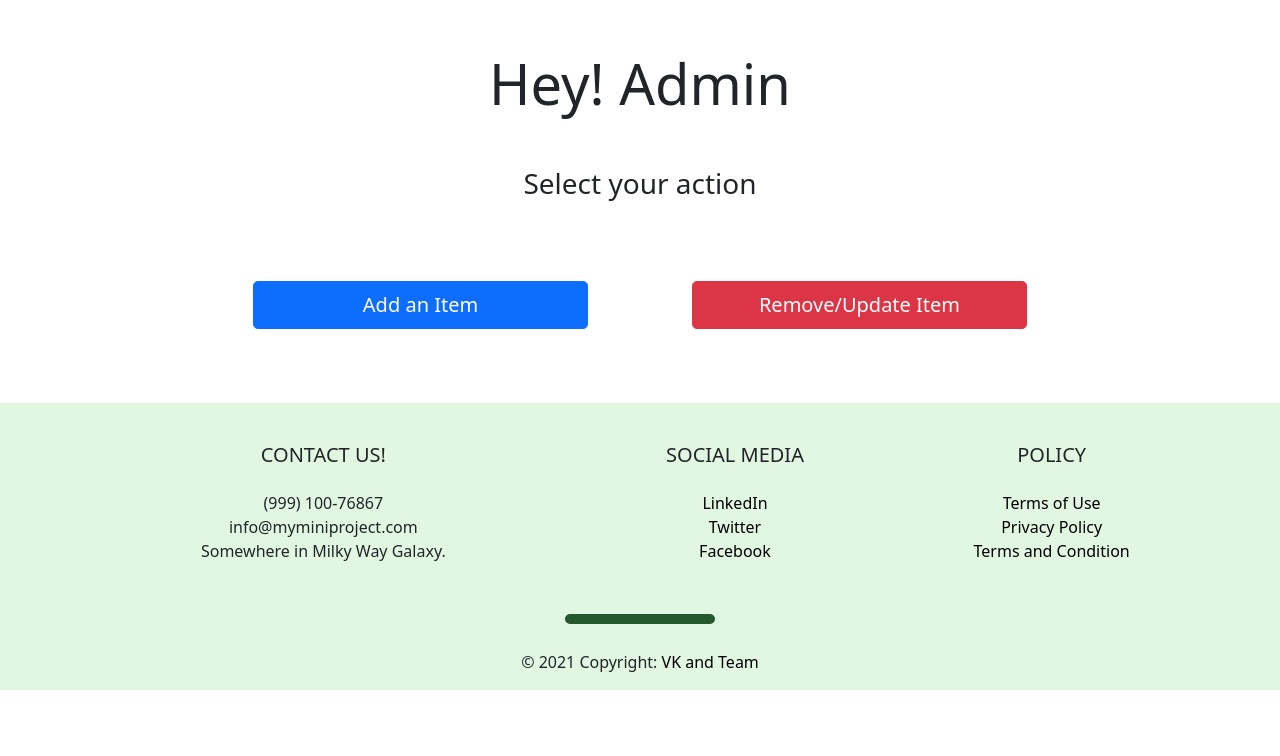
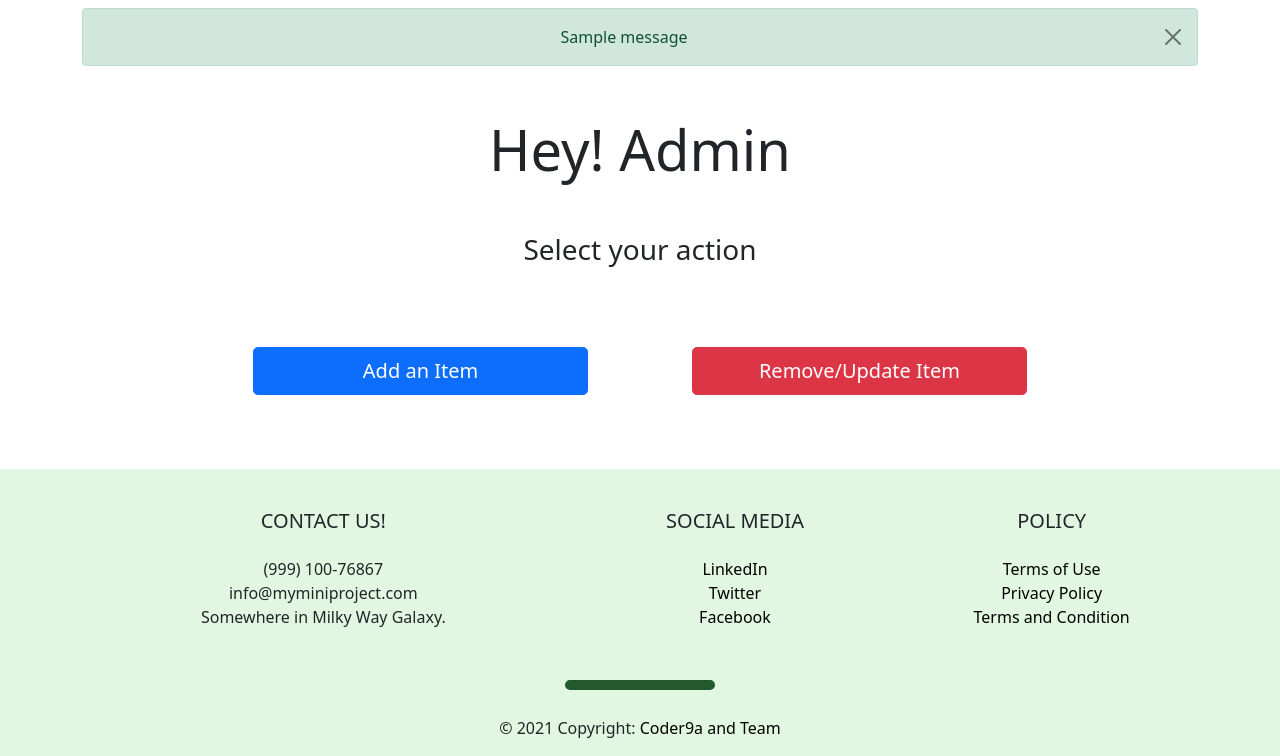
Before and after one commit to vinaykumar7686/ECommerce-Flask, a Flask app: page /admin in a window 1280 px wide. Shown: the part 56-812 px from the top of the page. Before the commit the page ends 746 px from the top, so only its background shows below. Run offline with Flask 2, Linux system fonts and the light colour scheme; a user stored in the database is signed in; data comes from the database, SQL or seed files in the repository; both versions use the stored data as it was after the commit; one stand-in notice (Sample message) is shown; some libraries are stand-ins or nearby versions.

Commit message:
Add files via upload

```diff
--- a/app.py
+++ b/app.py
@@ -37,6 +37,8 @@ def load_user(user_id):
 # ----------------------------------------------------------------------------------
 
 # --------------------------------> Table to store products
+
+
 class ProductsInfo(db.Model, UserMixin):
     id = db.Column(db.Integer, primary_key=True)
     name = db.Column(db.String(200), nullable=False)
@@ -58,7 +60,6 @@ class User(db.Model, UserMixin):
     password = db.Column(db.String(80), nullable=False)
     email = db.Column(db.String(20), nullable=False, unique=True)
     mobile = db.Column(db.String(20), nullable=False, unique=True)
-
 
 
 # -------------------------> User Registration Form
@@ -130,6 +131,7 @@ def adminHome():
                 session['productName'] = request.form['productName']
                 db.session.add(newItem)
                 db.session.commit()
+                flash(f'Product added successfully', 'success')
                 return redirect('/admin')
             except:
                 return "There was an issue pushing to database"
@@ -139,8 +141,7 @@ def adminHome():
             products = ProductsInfo.query.order_by(ProductsInfo.name).all()
             return render_template('Admin/adminPanel.html', products=products)
     else:
-        return render_template('Error.html', title='Access Denied', msg="Unable to access admin Homepage, Please signin to continue.")
-
+        return render_template('Error.html', title='Access Denied', msg="Unable to access admin Homepage. Please signin to continue.")
 
 
 # -----------------------> For admin to delete a product
@@ -152,6 +153,7 @@ def deleteProduct(id):
         try:
             db.session.delete(toDelete)
             db.session.commit()
+            flash(f'Product deleted', 'danger')
             return redirect('/admin')
         except:
             return "Some error occured while deleting the file"
@@ -170,7 +172,6 @@ def updateProduct(id):
             return render_template('Admin/update.html', toUpdate=toUpdate, product_id=id)
         else:
             return render_template('Error.html', title="Access Denied!", msg="You need admin priviledges to perform this action!")
-
 
 
 # --------------------------> For admin to update the product details
@@ -192,13 +193,17 @@ def UpdateProducts():
             db.session.query(ProductsInfo).filter(ProductsInfo.id == request.form['product_id']).update(
                 {'name': name, 'author': author, 'description': description, 'price': price, 'link': link, 'imageName': image})
             db.session.commit()
+            flash(f'Product updated successfully', 'success')
 
         else:
             db.session.query(ProductsInfo).filter(ProductsInfo.id == request.form['product_id']).update(
                 {'name': name, 'author': author, 'description': description, 'price': price, 'link': link})
             db.session.commit()
+            flash(f'Product updated successfully', 'success')
+
         return redirect('/admin')
     else:
+
         return render_template('Error.html', title="Access Denied!", msg="You need admin priviledges to perform this action!")
 
 
@@ -266,6 +271,8 @@ def logout():
     return redirect(url_for('login'))
 
 # -----------------------------------> For signing up a user
+
+
 @app.route('/signup', methods=['GET', 'POST'])
 def signup():
     form = RegsiterForm()
@@ -310,5 +317,9 @@ def order(productid):
         return redirect('/login')
 
 
+def getApp():
+    return app
+
+
 if __name__ == '__main__':
     app.run(debug=True)
--- a/templates/Admin/adminPanel.html
+++ b/templates/Admin/adminPanel.html
@@ -6,16 +6,28 @@
 {% block content %}
 
 <div class="jumbotron jumbotron-fluid">
-    <div class="container">
+    <div class="container my-2">
+        {% with messages = get_flashed_messages(with_categories=true) %}
+        {% if messages %}
+        {% for category, message in messages %}
+        <div style="text-align:center;" class="alert alert-{{ category }} alert-dismissible fade show" role="alert">
+            {{message}}
+            <button type="button" class="btn-close" data-bs-dismiss="alert" aria-label="Close"></button>
+        </div>
+        {% endfor %}
+        {% endif %}
+        {% endwith %}
         <h1 style="text-align:center; margin:50px;" onclick="takeHome();" class="display-4">Hey! Admin</h1>
     </div>
 </div>
 <div class="container">
     <div style="text-align:center; " class="mb-4" id="buttons">
         <h3 style="margin:30px;">Select your action</h3>
-        <button type="button" style="margin:50px;" class="btn btn-primary btn-lg btn-block addButton" onclick="triggerAdd()">Add an
+        <button type="button" style="margin:50px; word-wrap: break-word;"
+            class="btn btn-primary btn-lg btn-block addButton" onclick="triggerAdd()">Add an
             Item</button>
-        <button type="button"  style="margin:50px;" class="btn btn-danger btn-lg btn-block removeButton" onclick="triggerRemove()">Remove/Update Item</button>
+        <button type="button" style="margin:50px; word-wrap: break-word;"
+            class="btn btn-danger btn-lg btn-block removeButton" onclick="triggerRemove()">Remove/Update Item</button>
     </div>
 </div>
 
@@ -26,28 +38,28 @@
 
             <div class="mb-3">
                 <label for="productName" class="form-label">Product Name: </label>
-            <input type="text" class="form-control" name="productName" id="productName" required/>
+                <input type="text" class="form-control" name="productName" id="productName" required />
             </div>
 
             <div class="mb-3">
                 <label for="productAuthor" class="form-label">Product Author: </label>
-            <input type="text" class="form-control" name="productAuthor" id="productAuthor" required/>
+                <input type="text" class="form-control" name="productAuthor" id="productAuthor" required />
             </div>
             <div class="mb-3">
                 <label for="productDescription" class="form-label">Product Description: </label>
-                <input type="text" class="form-control" name="productDescription" id="productDescription" required/>
+                <input type="text" class="form-control" name="productDescription" id="productDescription" required />
             </div>
             <div class="mb-3">
                 <label for="productPrice" class="form-label">Product Price: </label>
-                <input type="text" class="form-control" name="productPrice" id="productPrice" required/>
+                <input type="text" class="form-control" name="productPrice" id="productPrice" required />
             </div>
             <div class="mb-3">
                 <label for="productLink" class="form-label">Product Download Link: </label>
-                <input type="text" class="form-control" name="productLink" id="productLink" required/>
+                <input type="text" class="form-control" name="productLink" id="productLink" required />
             </div>
             <div class="mb-3">
                 <label for="productImage" class="form-label">Product Thumbnail: </label>
-                <input type="file" class="form-control" name="productImage" id="productImage" required/><br /><br />
+                <input type="file" class="form-control" name="productImage" id="productImage" required /><br /><br />
             </div>
             <div class="mb-3">
                 <input class="btn btn-primary" type="submit" value="Add to database" name="imageName" />
@@ -60,26 +72,29 @@
     <div class="table-responsive">
         <div class="table-wrapper">
             <div id="deleteItem">
-                <table class="table table-striped table-hover table-bordered">
+                <table class="table table-striped table-hover table-bordered" style="table-layout:fixed; width:100%;">
                     <thead>
                         <tr>
-                            <th>Name</th>
-                            <th>Description</th>
-                            <th>Price</th>
-                            <th>Download Link</th>
-                            <th>Actions</th>
+                            <th style="width:20%">Name</th>
+                            <th style="width:30%">Description</th>
+                            <th style="width:20%">Price</th>
+                            <th style="width:20%">Download Link</th>
+                            <th style="width:20%">Actions</th>
                         </tr>
                     </thead>
                     <tbody>
                         {% for product in products %}
                         <tr>
-                            <td>{{product.name}}</td>
-                            <td>{{product.description}}</td>
-                            <td>{{product.price}}</td>
-                            <td>{{product.link}}</td>
-                            <td><a href="/update/{{product.id}}">Update</a><br />
-                                <a href="/delete/{{product.id}}">Delete</a>
-                            </td>
+                            <td style="width:20%; word-wrap:break-word;">{{product.name}}</td>
+                            <td style="width:30%; word-wrap:break-word;">{{product.description}}</td>
+                            <td style="width:20%; word-wrap:break-word;">{{product.price}}</td>
+                            <td style="width:20%; word-wrap:break-word;">{{product.link}}</td>
+                            <div class="container" style="text-align:center; " class="mb-4" id="buttons">
+                                <td style="width:20%; word-wrap:break-word;">
+                                    <a href="/update/{{product.id}}"><button class="btn btn-success">Update</button></a>
+                                    <a href="/delete/{{product.id}}"><button class="btn btn-danger">Delete</button></a>
+                                </td>
+                            </div>
                         </tr>
                         {%endfor%}
                     </tbody>
--- a/templates/footer.html
+++ b/templates/footer.html
@@ -70,7 +70,7 @@
   <!-- Copyright -->
   <div class="footer-copyright text-center py-3">
     © 2021 Copyright:
-    <a href="https://mdbootstrap.com/" class="links"> VK and Team</a>
+    <a href="https://mdbootstrap.com/" class="links"> Coder9a and Team</a>
   </div>
   <!-- Copyright -->
 </footer>
```
Also changed, not shown: templates/Error.html (+8 -3 lines), README.md (added), database.db, static/images/21.jpg (added).
